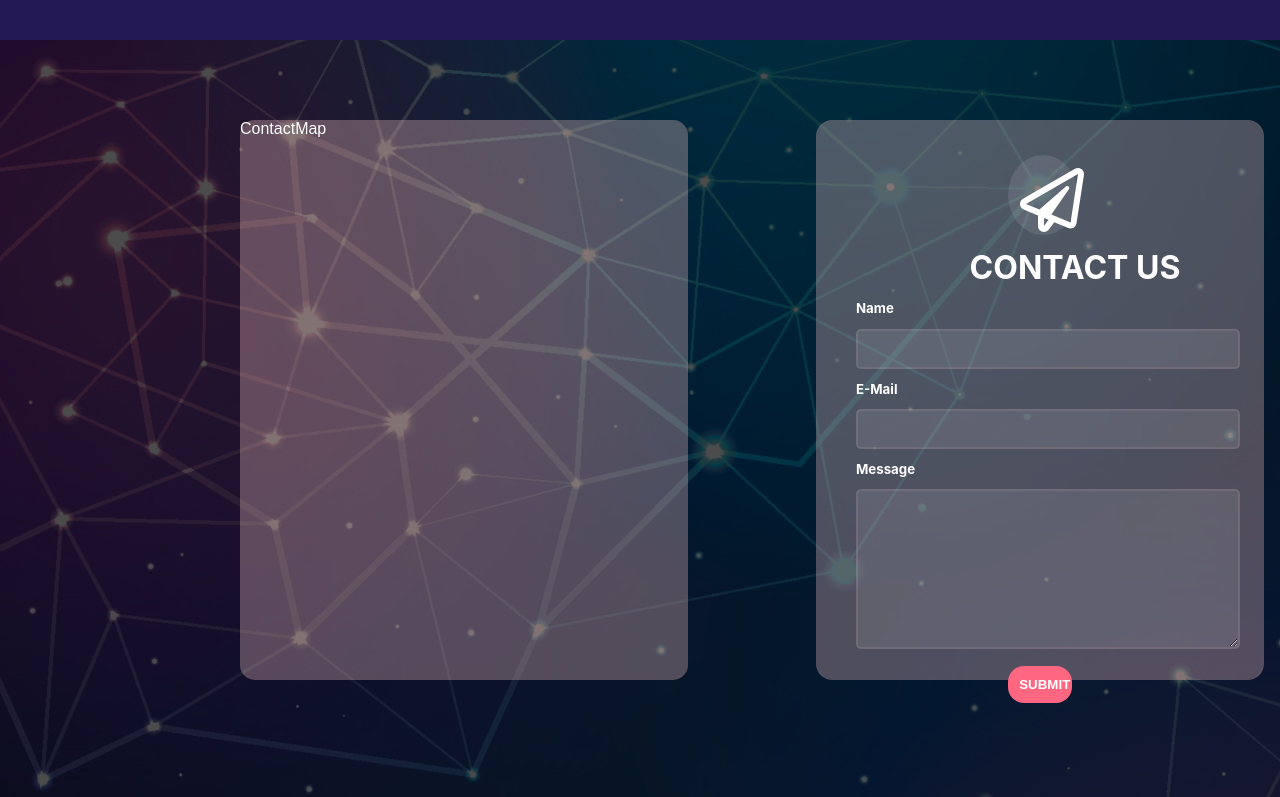
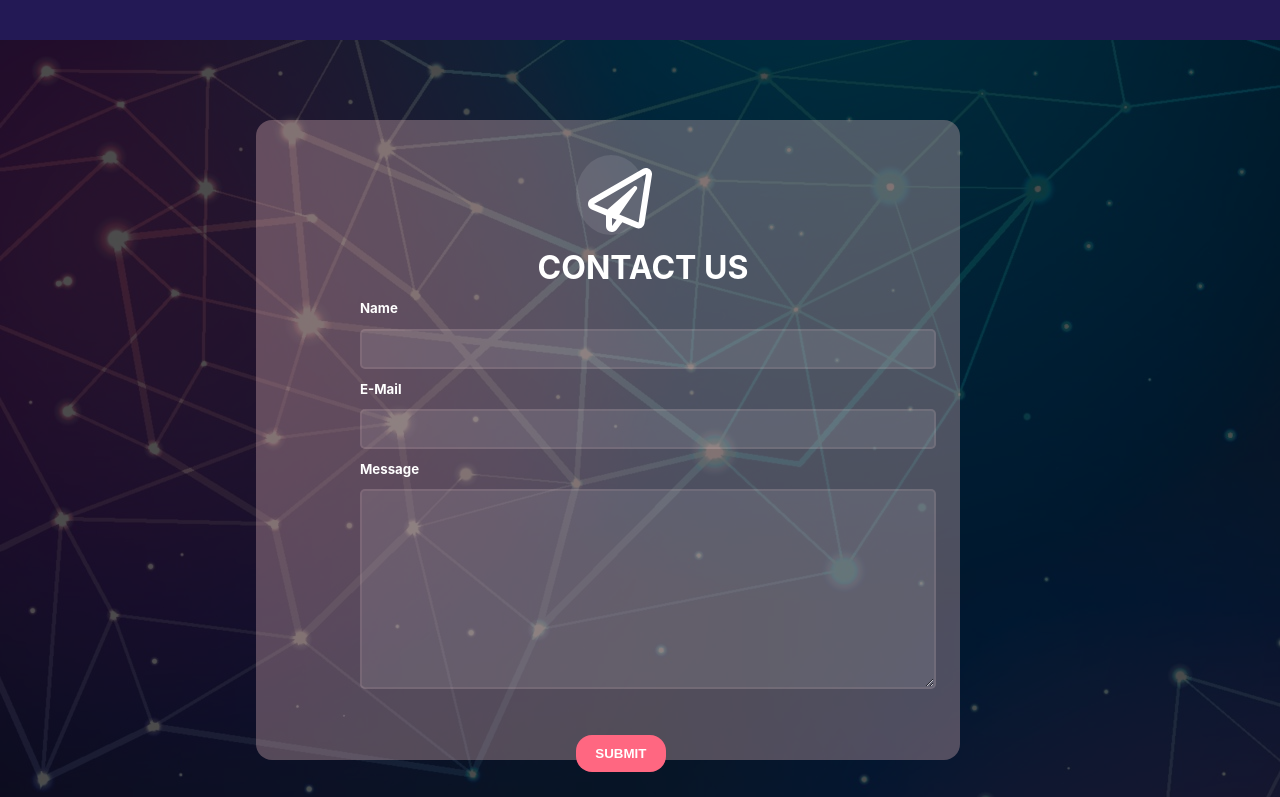
Before and after one commit to akkasumeyye/root-development, a React (Create React App) app: page / in a window 1280 px wide. Shown: the part 2520-3317 px from the top of the page. Built offline with nearby package versions, Linux system fonts and the light colour scheme.

Commit message:
contact page confirigation

```diff
--- a/src/components/ContactForm.js
+++ b/src/components/ContactForm.js
@@ -4,31 +4,32 @@ import { FaRegPaperPlane } from "react-icons/fa";
 
 const Form = styled.form`
   margin-top: 5rem;
-  width: 35vw;
-  height: 70vh;
+  margin-left: 20vw;
+  width: 55vw;
+  height: 80vh;
   border-radius: 1rem;
   background-color: hsla(0, 100%, 90%, 0.3);
   color: #fff;
   font-family: -apple-system, BlinkMacSystemFont, "Segoe UI", Roboto, Oxygen,
     Ubuntu, Cantarell, "Open Sans", "Helvetica Neue", sans-serif;
   line-height: 2.5rem;
-  position:relative;
+  position:absolute;
 
 
   h1 {
-    margin-left: 12vw;
+    margin-left: 22vw;
     margin-top: 3rem;
   }
 
   h3 {
-    color: #ff4157;
-    margin-left: 2vw;
+    color: #fff;
+    margin-left: 4vw;
   }
 
   textarea,
   input,
   h5 {
-    margin-left: 2.5rem;
+    margin-left: 6.5rem;
   }
 
   input,
@@ -41,19 +42,20 @@ const Form = styled.form`
   }
 
   input {
-    width: 30vw;
+    width: 45vw;
     height: 2.5rem;
   }
 
   textarea {
-    width: 30vw;
-    height: 20vh;
+    width: 45vw;
+    height: 25vh;
   }
 
   button {
-    margin-left: 15vw;
+    margin-left: 25vw;
     font-weight: bold;
-    width: 5vw;
+    margin-top: 2rem;
+    width: 7vw;
     background-color: #ff6781;
     color: #fff;
     padding: 0.7rem;
@@ -68,18 +70,18 @@ const FormIcon = styled.div`
 
   :before {
     content: "";
+    margin-left: 25vw;
     width: 5.5vw;
     height: 10vh;
     border-radius: 50%;
     background-color: hsla(0, 100%, 100%, 0.1);
     z-index: 12;
     position: absolute;
-    margin-left: 15vw;
     margin-top: 2.2rem;
   }
   svg {
     margin-top: 3rem;
-    margin-left: 15.9vw;
+    margin-left: 25.9vw;
     z-index: 13;
     position: absolute;
   }
--- a/src/components/ContactMap.js
+++ /dev/null
@@ -1,20 +0,0 @@
-import React from 'react'
-import styled from 'styled-components'
-
-const Map = styled.div`
- margin-top: 5rem;
-  width: 35vw;
-  height: 70vh;
-  margin-left: 15rem;
-  border-radius: 15px;
-  background-color: hsla(0, 100%, 90%, 0.3);
-
-`
-
-const ContactMap = () => {
-  return (
-    <Map>ContactMap</Map>
-  )
-}
-
-export default ContactMap
--- a/src/pages/About.js
+++ b/src/pages/About.js
@@ -70,7 +70,7 @@ window.addEventListener('scroll', startAnimationAbout);
         <AboutContent>
           <h1>ROOT'S DNA</h1>
           <p>
-            Root is a Turkey company founded in 2021 by the hands of a team of
+            Root is a Turkish company founded in 2021 by the hands of a team of
             experts in the field of information and communication technology.
             Our mission is to support our partners through the solutions and
             services we offer. Considering that your satisfaction is our
--- a/src/pages/Contact.js
+++ b/src/pages/Contact.js
@@ -2,12 +2,9 @@ import React from 'react'
 import styled from 'styled-components'
 import contact  from "../assests/contact.jpg"
 import ContactForm from '../components/ContactForm'
-import ContactMap from '../components/ContactMap'
 
 const ContactPage = styled.div`
 position:relative;
-display: flex;
-gap: 8rem;
 margin-top: 10vh;
 height:100vh;
   color: #fff;
@@ -28,7 +25,6 @@ height:100vh;
 const Contact = () => {
   return (
     <ContactPage id='contact'>
-      <ContactMap/>
       <ContactForm/>
     </ContactPage>
   )
```
